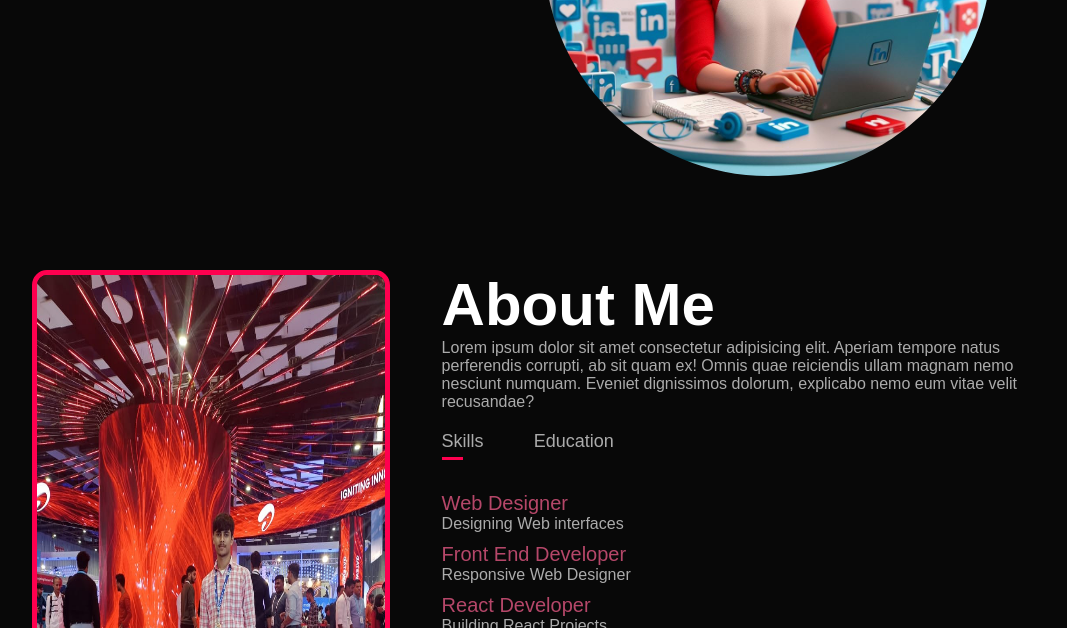
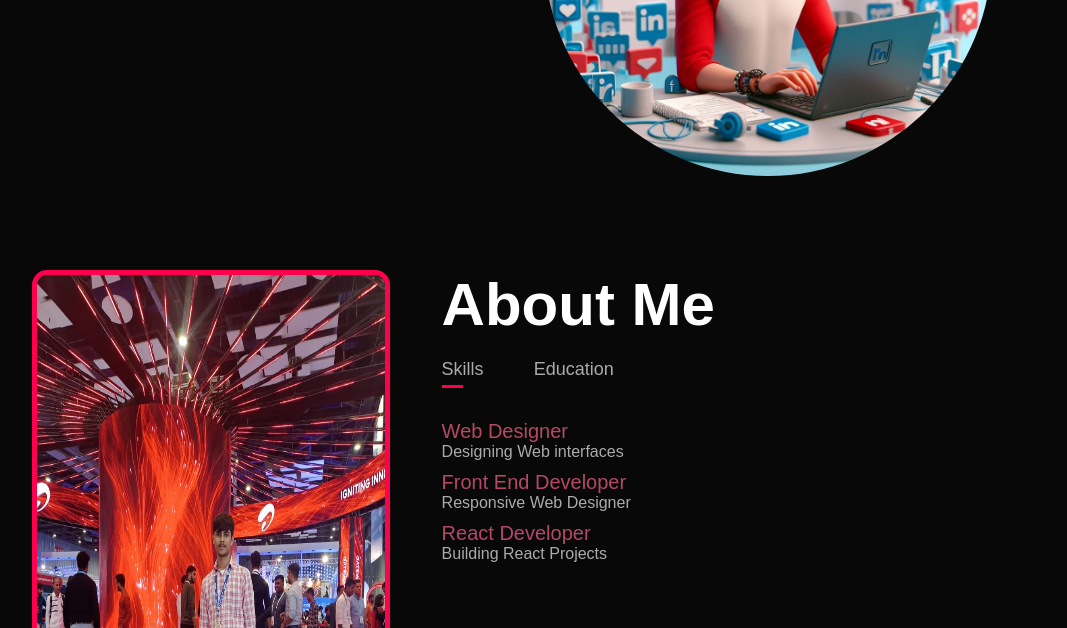
Before and after one commit to manmus2909/manjeetportfolio.github.io, a plain HTML site: page index.html in a window 1280 px wide. Shown: the part 472-1100 px from the top of the page, without its empty margins (96-1163 px from the left). Drawn offline with Linux system fonts and the light colour scheme.

Commit message:
Update index.html

```diff
--- a/index.html
+++ b/index.html
@@ -40,7 +40,7 @@
             </div>
             <div class="about-col-2">
                 <h1 class="sub-title">About Me</h1>
-                <p>Lorem ipsum dolor sit amet consectetur adipisicing elit. Aperiam tempore natus perferendis corrupti, ab sit quam ex! Omnis quae reiciendis ullam magnam nemo nesciunt numquam. Eveniet dignissimos dolorum, explicabo nemo eum vitae velit recusandae?</p>
+                <p></p>
                 <div class="tab-titles">
                     <p class="tab-links active-link" onclick="opentab('skills')">Skills</p>
                     <!-- <p class="tab-links">Experience</p> -->
```
